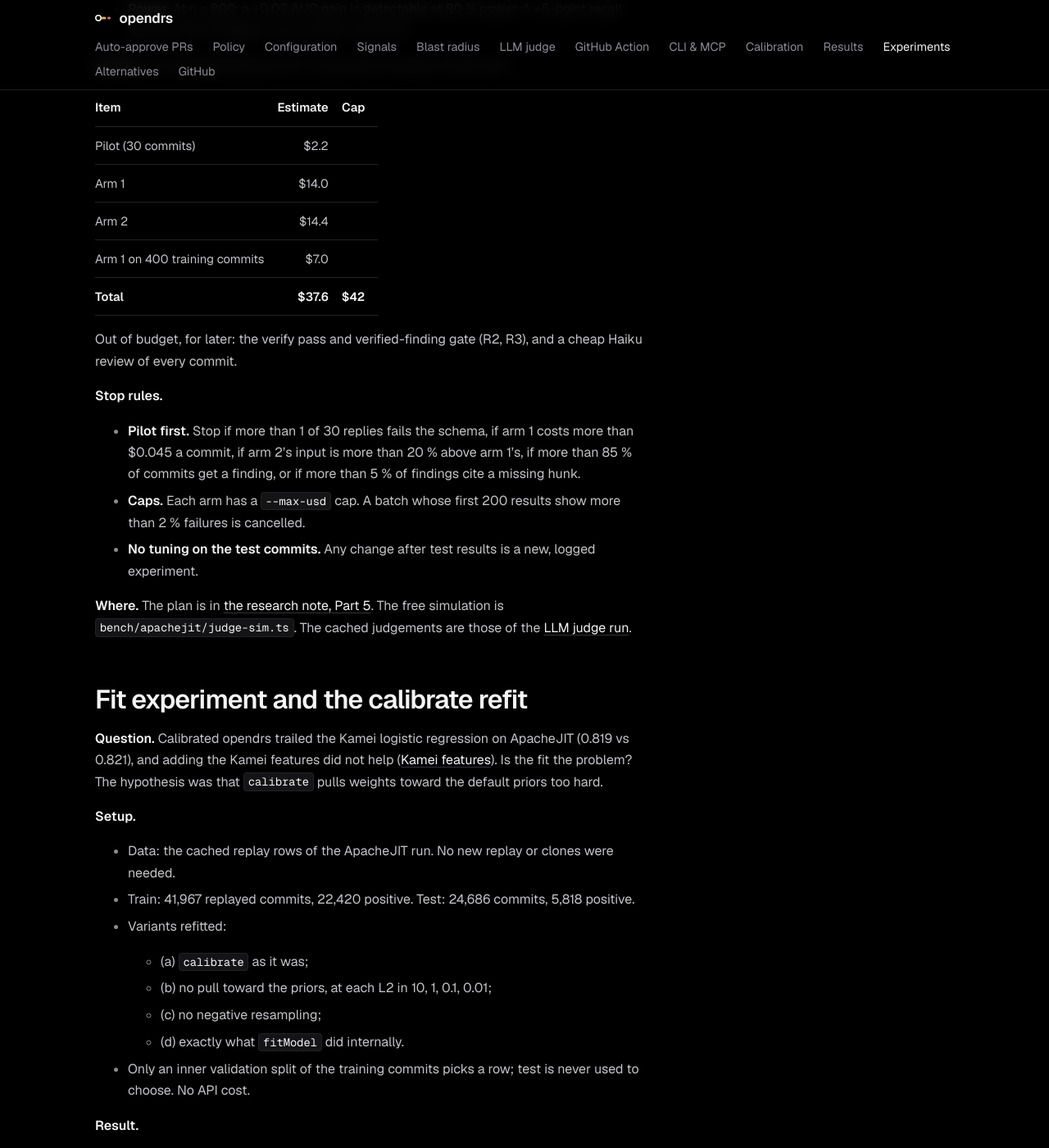
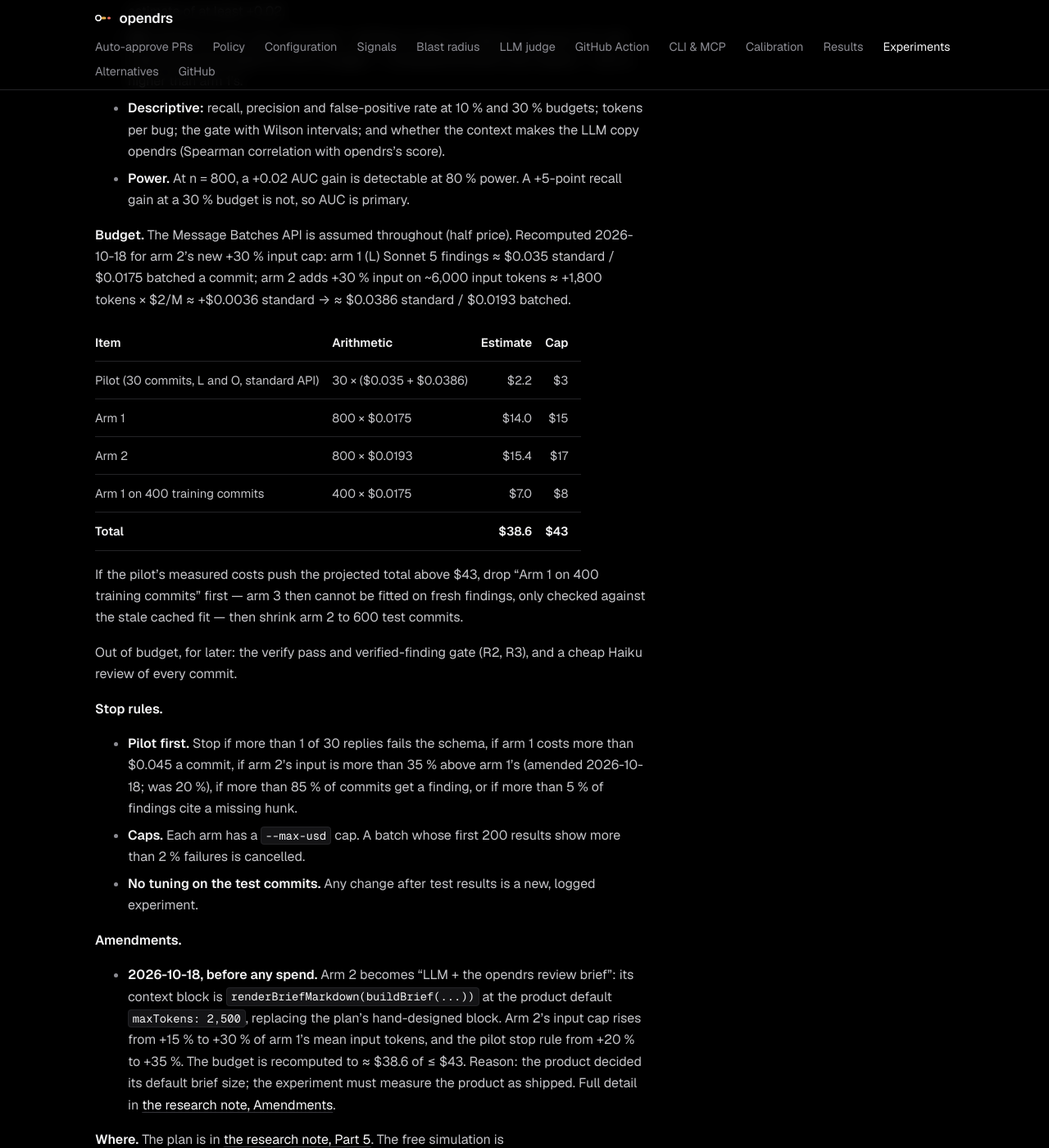
Before and after one commit to actions-marketplace-validations/error-path_opendrs, a Jekyll site: the page built from docs/experiments.md, in a window 1280 px wide and 1400 px high, scrolled down 2922 px. Shown: the whole window at 82% size. Built offline with Jekyll 4.4.1, drawn with Linux system fonts in a browser that asks for light colours; some of the changed text lies outside the part shown.

Commit message:
docs(research): amend the judge experiment to test the shipped brief
Co-Authored-By: Claude Opus 5.5 <noreply@anthropic.com>

````diff
--- a/docs/experiments.md
+++ b/docs/experiments.md
@@ -17,7 +17,7 @@ commits in the riskiest X % of commits. How to read the metrics is in
 
 | Date | Question | Result | Verdict | Details |
 |---|---|---|---|---|
-| Planned (pre-registered 2026-10-18) | Does an LLM reviewer plus opendrs beat the LLM alone, by enough to justify the tokens? | Free simulation on cached judgements: with opendrs as the decision layer, AUC 0.772–0.789 → 0.824 at no extra LLM tokens. At a 10 % review budget, 60 bugs caught against 47–51, false-positive rate 3.4 % against 4.9–5.5 % | Planned, paused (no paid runs yet) | [details](#planned-llm-plus-opendrs-vs-the-llm-alone) |
+| Planned (pre-registered 2026-10-18, amended 2026-10-18) | Does an LLM reviewer plus opendrs beat the LLM alone, by enough to justify the tokens? | Free simulation on cached judgements: with opendrs as the decision layer, AUC 0.772–0.789 → 0.824 at no extra LLM tokens. At a 10 % review budget, 60 bugs caught against 47–51, false-positive rate 3.4 % against 4.9–5.5 % | Planned, paused (no paid runs yet) | [details](#planned-llm-plus-opendrs-vs-the-llm-alone) |
 | 2026-10-18 | Does `calibrate`'s fit, not its features, explain the gap to the Kamei LR? | Yes. The saved weights never saw the newest 20 % of history. Refitting on all of it: AUC 0.819 → 0.823 (Kamei 0.821) | Merged | [details](#fit-experiment-and-the-calibrate-refit) |
 | 2026-10-18 | Do reviewer-checklist signals (concurrency, removed safety code, weakened tests) add ranking signal? | No. AUC 0.782 with and without, on 5 projects | Not merged | [details](#review-heuristic-signals) |
 | 2026-10-18 | Do the missing Kamei features (ent, age, nuc, sexp) close the gap? | No. AUC 0.819 → 0.817 | Not merged | [details](#kamei-features) |
@@ -28,16 +28,18 @@ commits in the riskiest X % of commits. How to read the metrics is in
 
 ## Planned: LLM plus opendrs vs the LLM alone
 
-**Status.** Pre-registered on 2026-10-18, revised the same day. No API spend yet: paid LLM tests
-are paused until the user approves Phase 1. The full plan, with the prompt drafts, the context
-block, the literature and the power analysis, is in
+**Status.** Pre-registered on 2026-10-18, revised the same day, then amended the same day again
+before any spend (see Amendments, below). No API spend yet: paid LLM tests are paused until the
+user approves Phase 1. The full plan, with the prompt drafts, the context block, the literature
+and the power analysis, is in
 [the research note, Part 5](research/2026-10-18-review-risk-heuristics.html#part-5-pre-registered-plan-for-the-next-llm-judge-experiment).
 
 **Question.** Does an LLM reviewer plus opendrs beat the same LLM alone, by enough to justify any
 extra tokens? It is not opendrs against the LLM. The three headline arms run on the same commits:
 1. **The LLM alone:** a `/code-review`-style reviewer reporting findings with a severity.
-2. **The LLM given opendrs's context:** score, top signals, history, blast radius, prior fixes and
-   incidents, and the hunks to focus on.
+2. **The LLM given opendrs's context:** the product's review brief, `renderBriefMarkdown(buildBrief(...))`
+   (amended 2026-10-18; see Amendments, below) — score, top signals, history, blast radius, prior
+   fixes and incidents, and the hunks to focus on.
 3. **The LLM with opendrs as the decision layer:** its findings combined with opendrs's signals in
    the calibrated model, plus the `requireSafe` gate.
 
@@ -70,40 +72,59 @@ judgements of the [LLM judge run](#structured-llm-judge-on-sampled-apachejit): 8
 - **Model.** Sonnet 5 at effort `low`, the same as the cached run.
 - **Prompt.** The findings prompt: findings with P0–P3 priority, a trigger and a confidence; no
   findings is a valid answer.
-- **Arm 2** adds a trusted opendrs context block of at most 2,500 characters. Mean input tokens
-  may grow by at most 15 %.
+- **Arm 2** adds the product's brief, `renderBriefMarkdown(buildBrief(...))`, at the product
+  default `maxTokens: 2,500` (amended 2026-10-18; was a hand-designed block capped at 2,500
+  characters). Mean input tokens may grow by at most 30 % (amended 2026-10-18; was 15 %).
 
 **Hypotheses.** H1 and H2 are confirmatory, Holm-corrected; everything else is descriptive.
 - **H1.** AUC(arm 3) − AUC(arm 1) has a paired bootstrap 95 % CI above 0, and a point estimate of
   at least +0.02.
-- **H2.** AUC(arm 2) − AUC(arm 1) has a CI above 0, and arm 2's LLM tokens per bug caught at a
-  30 % budget are no higher than arm 1's.
+- **H2.** AUC(arm 2, the LLM + the brief) − AUC(arm 1) has a CI above 0, and arm 2's LLM tokens
+  per bug caught at a 30 % budget — including the brief's own tokens — are no higher than arm
+  1's.
 - **Descriptive:** recall, precision and false-positive rate at 10 % and 30 % budgets; tokens per
   bug; the gate with Wilson intervals; and whether the context makes the LLM copy opendrs
   (Spearman correlation with opendrs's score).
 - **Power.** At n = 800, a +0.02 AUC gain is detectable at 80 % power. A +5-point recall gain at a
   30 % budget is not, so AUC is primary.
 
-**Budget.** The Message Batches API is assumed throughout (half price).
+**Budget.** The Message Batches API is assumed throughout (half price). Recomputed 2026-10-18 for
+arm 2's new +30 % input cap: arm 1 (L) Sonnet 5 findings ≈ $0.035 standard / $0.0175 batched a
+commit; arm 2 adds +30 % input on ~6,000 input tokens ≈ +1,800 tokens × $2/M ≈ +$0.0036 standard
+→ ≈ $0.0386 standard / $0.0193 batched.
 
-| Item | Estimate | Cap |
-|---|---:|---:|
-| Pilot (30 commits) | $2.2 | |
-| Arm 1 | $14.0 | |
-| Arm 2 | $14.4 | |
-| Arm 1 on 400 training commits | $7.0 | |
-| **Total** | **$37.6** | **$42** |
+| Item | Arithmetic | Estimate | Cap |
+|---|---|---:|---:|
+| Pilot (30 commits, L and O, standard API) | 30 × ($0.035 + $0.0386) | $2.2 | $3 |
+| Arm 1 | 800 × $0.0175 | $14.0 | $15 |
+| Arm 2 | 800 × $0.0193 | $15.4 | $17 |
+| Arm 1 on 400 training commits | 400 × $0.0175 | $7.0 | $8 |
+| **Total** | | **$38.6** | **$43** |
+
+If the pilot's measured costs push the projected total above $43, drop "Arm 1 on 400 training
+commits" first — arm 3 then cannot be fitted on fresh findings, only checked against the stale
+cached fit — then shrink arm 2 to 600 test commits.
 
 Out of budget, for later: the verify pass and verified-finding gate (R2, R3), and a cheap Haiku
 review of every commit.
 
 **Stop rules.**
 - **Pilot first.** Stop if more than 1 of 30 replies fails the schema, if arm 1 costs more than
-  $0.045 a commit, if arm 2's input is more than 20 % above arm 1's, if more than 85 % of commits
-  get a finding, or if more than 5 % of findings cite a missing hunk.
+  $0.045 a commit, if arm 2's input is more than 35 % above arm 1's (amended 2026-10-18; was
+  20 %), if more than 85 % of commits get a finding, or if more than 5 % of findings cite a
+  missing hunk.
 - **Caps.** Each arm has a `--max-usd` cap. A batch whose first 200 results show more than 2 %
   failures is cancelled.
 - **No tuning on the test commits.** Any change after test results is a new, logged experiment.
+
+**Amendments.**
+- **2026-10-18, before any spend.** Arm 2 becomes "LLM + the opendrs review brief": its context
+  block is `renderBriefMarkdown(buildBrief(...))` at the product default `maxTokens: 2,500`,
+  replacing the plan's hand-designed block. Arm 2's input cap rises from +15 % to +30 % of arm
+  1's mean input tokens, and the pilot stop rule from +20 % to +35 %. The budget is recomputed to
+  ≈ $38.6 of ≤ $43. Reason: the product decided its default brief size; the experiment must
+  measure the product as shipped. Full detail in
+  [the research note, Amendments](research/2026-10-18-review-risk-heuristics.html#amendments).
 
 **Where.** The plan is in [the research note, Part 5](research/2026-10-18-review-risk-heuristics.html#part-5-pre-registered-plan-for-the-next-llm-judge-experiment).
 The free simulation is `bench/apachejit/judge-sim.ts`. The cached judgements are those of the
--- a/docs/research/2026-10-18-review-risk-heuristics.md
+++ b/docs/research/2026-10-18-review-risk-heuristics.md
@@ -583,7 +583,7 @@ with arm 1's prompt, to fit the combined model.
 | Arm | What runs | Cost (batched) |
 |---|---|---|
 | **1. LLM alone (L)** | The findings prompt (5.5) on all 800 test commits. No opendrs input. It reports findings (P0–P3, trigger, confidence), classifies each hunk and gives a risk score | ~$14.0 |
-| **2. LLM + opendrs context (O)** | The same prompt, plus a trusted opendrs context block of at most 2,500 characters (5.5), on the same 800. Input grows by about 10 %. The cap is +15 % mean tokens per commit | ~$14.4 |
+| **2. LLM + the opendrs review brief (O)** | The same prompt, plus the product's brief, `renderBriefMarkdown(buildBrief(...))`, at the product default `maxTokens: 2,500` (5.5, amended 2026-10-18), on the same 800. The cap is +30 % mean input tokens per commit | ~$15.4 |
 | **3. opendrs as the decision layer (D)** | L's outputs as opendrs signals in the calibrated model, fitted on L's 400 training commits, plus the gate: `requireSafe` and opendrs's score below the training median | ~$7.0, for the training commits |
 | Routing (secondary) | L's replies on opendrs's riskiest 10 / 30 / 50 %; the rest takes the fast path | $0, from L |
 | Pilot | 30 test commits, L and O, standard API | ~$2.2 |
@@ -599,7 +599,8 @@ with arm 1's prompt, to fit the combined model.
 **Metrics, for every arm:**
 - AUC;
 - recall, precision and false-positive rate at review budgets of 10 % and 30 %;
-- LLM tokens per bug caught, from the measured `response.usage`;
+- LLM tokens per bug caught, from the measured `response.usage` — for O this includes the
+  brief's own tokens, since the brief is part of its prompt;
 - for L and O, the share of commits with a P0/P1 finding that turn out buggy;
 - for D and L, the gate: share auto-approved and buggy rate among them, with Wilson intervals.
 
@@ -610,9 +611,11 @@ descriptive.
   - Success: the point estimate is at least +0.02. The cached simulation shows +0.035 to +0.052.
   - D costs no extra LLM tokens per test commit, so any gain in bugs caught at a fixed budget is a
     gain in tokens per bug.
-- **H2, context.** O beats L by enough to pay for its extra tokens.
+- **H2, the brief.** O (LLM + the opendrs review brief) beats L by enough to pay for its extra
+  tokens.
   - Test: the paired bootstrap 95 % CI of AUC(O) − AUC(L) lies above 0.
-  - Success: O's LLM tokens per bug caught at a 30 % budget are no higher than L's.
+  - Success: O's LLM tokens per bug caught at a 30 % budget are no higher than L's, counting the
+    brief's own tokens.
 - **H3 (descriptive), independence.** The Spearman correlation between each arm's finding count
   and opendrs's score, for L and for O. A much higher value for O means the context made the LLM
   copy opendrs. A D built on O's outputs would then gain less than one built on L's.
@@ -655,8 +658,9 @@ for new modules, public interfaces, data flow or schema."
 200, description: string ≤ 300}]` (at most 5 items) and drop `risky_snippets`. `parse.ts` maps
 each finding to a risky snippet at its hunk's file and line, so reports still show evidence.
 
-**The opendrs context block (arm 2).** It is computed by opendrs from git and sent after the diff,
-at most 2,500 characters. The format is below; the values are illustrative:
+**The opendrs context block (arm 2) — superseded by the 2026-10-18 amendment.** The block below
+was this plan's original hand-designed draft, at most 2,500 characters, illustrative only. It is
+kept here for the record; arm 2 no longer uses it (see Amendments, below).
 
 ```
 <opendrs_context>
@@ -679,6 +683,15 @@ Add this to the system prompt:
 > where to look first. It is not evidence that a defect exists: report a finding only when the
 > diff shows it, and do not raise your risk because the score is high.
 
+**The opendrs context block (arm 2), as amended 2026-10-18.** Arm 2's context block is the
+product's own `renderBriefMarkdown(buildBrief(...))`, not the hand-designed block above. The
+bench calls the same builder at each commit's point in time (`asOf`, with history and graph at
+the parent), with the judge's own `[hunk N]` numbering, so the brief the experiment measures is
+the brief the product ships (design spec §10.1). `buildBrief` runs with its `llm: false` option,
+so the brief excludes judge-derived reasons — there is no leakage between arms. Tokens are
+estimated as characters ÷ 3.5, the same rule as the rest of this bench, and the brief runs at the
+product default, `maxTokens: 2,500`, not this plan's original 900.
+
 ### 5.6 Budget
 
 Estimates per call (validated by the pilot):
@@ -686,18 +699,34 @@ Estimates per call (validated by the pilot):
 | Call | Per commit, standard | Per commit, batched |
 |---|---:|---:|
 | Sonnet 5, findings prompt (L) | ~$0.035 (the current $0.032, plus ~300 output tokens) | ~$0.0175 |
-| Sonnet 5, findings prompt with context (O) | ~$0.036 (~+500 input tokens) | ~$0.018 |
+| Sonnet 5, findings prompt with the brief (O), amended 2026-10-18 | ~$0.0386 (+30 % input on ~6,000 input tokens ≈ +1,800 tokens × $2/M ≈ +$0.0036) | ~$0.0193 |
+
+**Amended 2026-10-18.** The arithmetic behind the total, with arm 2 at its new +30 % cap:
+
+| Item | Arithmetic | Estimate |
+|---|---|---:|
+| Pilot: 30 commits, L and O, standard API | 30 × ($0.035 + $0.0386) | ≈ $2.2 |
+| Arm 1 (L) on 800 test commits | 800 × $0.0175 | ≈ $14.0 |
+| Arm 2 (O) on 800 test commits | 800 × $0.0193 | ≈ $15.4 |
+| L on 400 training commits, for arm 3's fit | 400 × $0.0175 | ≈ $7.0 |
+| **Total** | | **≈ $38.6** |
 
 | Item | Spend cap (`--max-usd`) | Estimate |
 |---|---:|---:|
 | Pilot: 30 commits, L and O, standard API | $3 | $2.2 |
 | Arm 1 (L) on 800 test commits | $15 | $14.0 |
-| Arm 2 (O) on 800 test commits | $16 | $14.4 |
+| Arm 2 (O) on 800 test commits | $17 | $15.4 |
 | L on 400 training commits, for arm 3's fit | $8 | $7.0 |
-| **Total** | **$42** | **$37.6** |
+| **Total** | **$43** | **$38.6** |
 
-The headroom is about 12 % under $43. If the pilot measures more than 10 % above these estimates,
-the training set shrinks to 300 commits, then O to 600 test commits, before anything else runs.
+The headroom is about 11 % under $43.
+
+**If the pilot's measured costs push the projected total above $43** (amended 2026-10-18, the
+fallback order changed): drop "L on 400 training commits" first. Arm 3 can then only be checked
+against the stale cached fit (prompt hash `678a59d397a9`, §5.1), not an independent fit on this
+phase's own findings, which is what §5.8 says Phase 1 is for. If that is still not enough, shrink
+arm 2 to 600 test commits next.
+
 Without batch support the plan does not fit, and the Batches API is a prerequisite.
 
 ### 5.7 Prerequisites ($0) and stop rules
@@ -717,7 +746,7 @@ Without batch support the plan does not fit, and the Batches API is a prerequisi
 - **Pilot.** Stop and revise (logged as a new pre-registration) if any of these hold:
   - more than 1 of 30 replies fail the schema;
   - L costs more than $0.045 a commit;
-  - O's input is more than 20 % above L's on the same commits;
+  - O's input is more than 35 % above L's on the same commits (amended 2026-10-18; was 20 %);
   - L reports a finding on more than 85 % of commits;
   - more than 5 % of findings cite a missing hunk.
 - **Main runs.** Each arm has its own `--max-usd` cap. A batch whose first 200 results show more
@@ -742,3 +771,28 @@ Without batch support the plan does not fit, and the Batches API is a prerequisi
   DRS-OSS authors note. The same applies to every arm.
 - **The fast path misses bugs.** Routing and the gate auto-approve commits without an LLM call or
   a human, and the bugs among them are missed. Both report them.
+- **The context is now the shipped brief (amended 2026-10-18).** Arm 2's "opendrs context" is no
+  longer a hand-built block; it is `renderBriefMarkdown(buildBrief(...))`, so the design spec's
+  own anchoring mitigations — the "Not ranked: … read them too" line and the hunk-numbered focus
+  list (design spec §11) — apply to this arm directly, which should make H3 a cleaner test.
+
+### Amendments
+
+- **2026-10-18, before any spend.** The project owner amended this plan the same day it was
+  written, after the review-brief design spec shipped. Reason: the product decided its default
+  brief size, and the experiment must measure the product as shipped, not a hand-built stand-in.
+  1. **Arm 2 is now "LLM + the opendrs review brief."** Its context block is
+     `renderBriefMarkdown(buildBrief(...))` (design spec
+     [`docs/specs/2026-10-18-review-brief-design.md`](../specs/2026-10-18-review-brief-design.md),
+     §10.1), built at each commit's point in time with the judge's own hunk ids and with
+     `llm: false`, so there is no leakage from judge-derived reasons. It runs at the product
+     default `maxTokens: 2,500` (characters ÷ 3.5), not this plan's original 900. See §5.5.
+  2. **Arm 2's input cap rises from +15 % to +30 %** of arm 1's mean input tokens. The pilot stop
+     rule moves with it: stop if arm 2's mean input is more than 35 % above arm 1's on the same
+     commits (previously 20 %). See §5.6 and §5.7.
+  3. **The budget is recomputed** on the plan's own per-call estimates, now ≈ $38.6 of ≤ $43. See
+     §5.6 for the arithmetic, the new per-arm caps, and the fallback order if the pilot runs hot.
+  4. **Hypotheses are unchanged** except H2's wording, which now refers to the brief; arm 2's
+     tokens-per-bug includes the brief's own tokens. See §5.3.
+  5. **The matching entry** is in
+     [`docs/experiments.md`](../experiments.md#planned-llm-plus-opendrs-vs-the-llm-alone).
````
